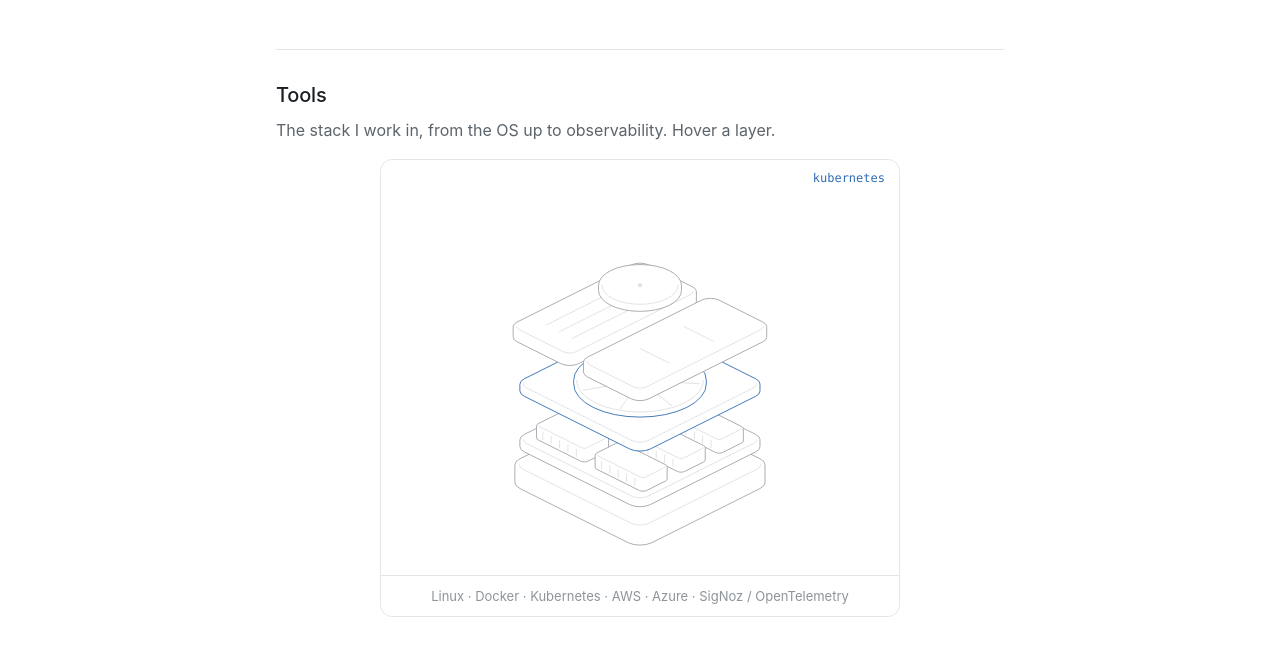
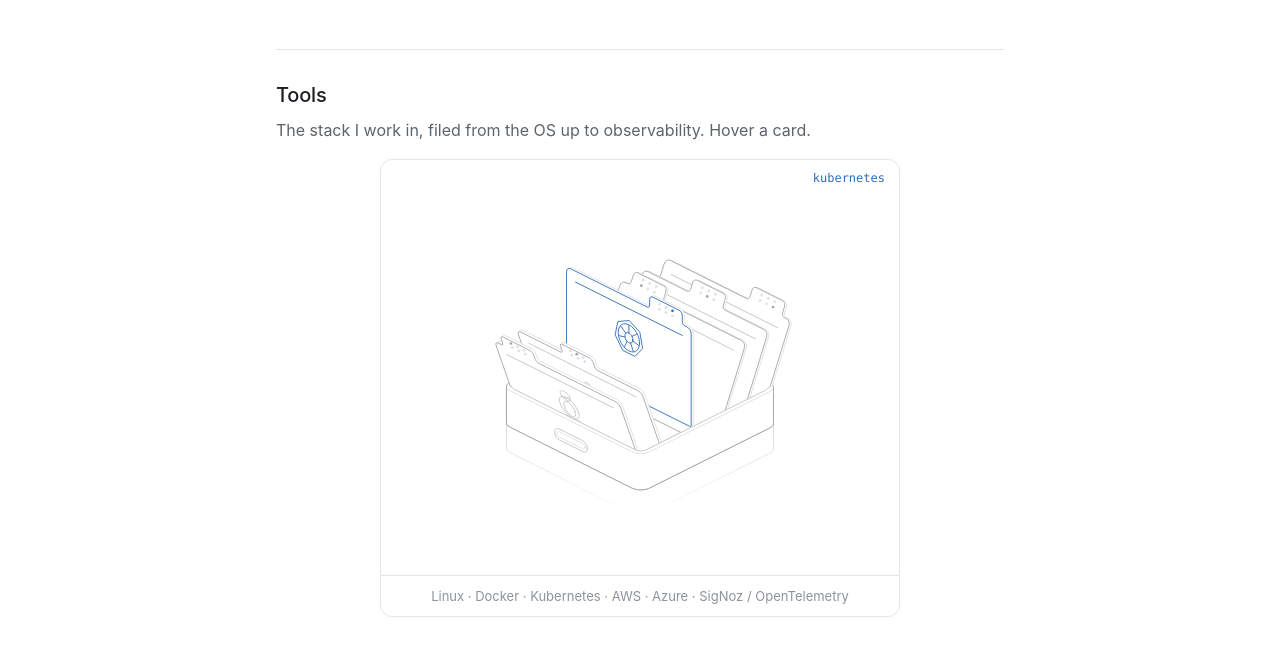
Before and after one commit to madhav-wakhare/madhav-wakhare.github.io, a plain HTML site: page index.html in a window 1280 px wide. Shown: the part 722-1386 px from the top of the page. Drawn offline with Linux system fonts and the light colour scheme; a web font is replaced by a local one.

Commit message:
Replace Tools figure with card tray and add tool icons

```diff
--- a/assets/hairline/host.js
+++ b/assets/hairline/host.js
@@ -14,7 +14,7 @@ window.hairline = function (figure) {
   stage.setAttribute("aria-label", figure.means);
   var svg = HL.mk("svg", { viewBox: "0 0 400 320", "aria-hidden": "true" }, stage);
   var read = {
-    set textContent(v) { if (label) label.textContent = v === "rest" ? "hover a layer" : v; },
+    set textContent(v) { if (label) label.textContent = v === "rest" ? "hover a card" : v; },
   };
   figure.mount({ stage: stage, svg: svg, read: read }, figure.range[1]);
   read.textContent = "rest";
--- /dev/null
+++ b/assets/hairline/shelf.js
@@ -0,0 +1,198 @@
+/**
+ * Shelf: a rounded tray of six index cards, one per tool in an SRE's kit,
+ * filed front to back from Linux up to observability. The card under the
+ * pointer stands up and lifts; the ones in front lean forward and the ones
+ * behind lean back, staggered outwards from it. Each card's place is punched
+ * on its tab in a 3 x 2 grid; its tool's name goes to the read-out.
+ * The slider is the stagger, in ms. Built on the Riffle pattern.
+ */
+const {
+  Cam, clamp, facing, fillet, fit, hull, open, poly, proj, rad, ringAt, rrect, run, seg,
+  tdone, tset, tval, tween, disposer, mk, place, pointer, reflect, register,
+} = HL;
+
+const N = 6, W = 84, H = 54, G = 15, TW = 22, TH = 7, TABS = [6, 31, 56], TK = 1.4;
+const REST = -12, BACK = -24, FWD = 20, LIFT = 18;
+const TOOLS = ["linux", "docker", "kubernetes", "aws", "azure", "signoz · otel"];
+const X0 = -5, X1 = W + 5, Y0 = -9, Y1 = (N - 1) * G + 9, WH = 20, WR = 6, WT = 2.4;
+
+/** A run of points ordered left to right on screen. */
+const LR = (pts) => (pts[0][0] <= pts[pts.length - 1][0] ? pts : pts.slice().reverse());
+
+/** The tray, which never moves: `far` is painted before the cards, `near` after them; each entry is [d, class]. */
+function tray(P, front, outer, inner) {
+  // far half: body, the rim's inner edge, and the floor seam along the far walls
+  const far = [
+    [poly(hull(ringAt(P, outer, 0).concat(ringAt(P, outer, WH)))), "sil"],
+    [poly(ringAt(P, inner, WH)), "nf"],
+    [open(ringAt(P, run(inner, (q) => !front(q)), 2.5)), "nf lo"],
+  ];
+  // near half: one opaque piece from the rim's inner edge down to the floor
+  const iF = LR(ringAt(P, run(inner, front), WH)), oT = LR(ringAt(P, run(outer, front), WH)), oB = LR(ringAt(P, run(outer, front), 0));
+  // a finger pull, set into the front
+  const hx = (X0 + X1) / 2, onFront = (ring) => ring.map((q) => P(q.u, Y1, q.v));
+  const near = [
+    [poly([...iF, oT[oT.length - 1], ...oB.slice().reverse(), oT[0]]), "fo"],
+    [open(oT), "nf lo"],
+    [open(iF), "nf"],
+    [open([oT[0], ...oB, oT[oT.length - 1]]), "nf sil"],
+    [poly(onFront(rrect(hx - 11, 6.5, hx + 11, 12.5, 3, 5))), "nf"],
+    [poly(onFront(rrect(hx - 9.4, 8, hx + 9.4, 11, 1.5, 5))), "nf lo"],
+  ];
+  return { far, near };
+}
+
+// Outline icons per tool, unit coords (y up), as [points, closed]; drawn on the card face. Departs from rule 10 at the owner's request.
+const arc = (cx, cy, rx, ry, a0, a1, n = 18) => Array.from({ length: n + 1 }, (_, k) => { const a = rad(a0 + ((a1 - a0) * k) / n); return [cx + Math.cos(a) * rx, cy + Math.sin(a) * ry]; });
+const ring = (cx, cy, rx, ry) => [arc(cx, cy, rx, ry, 0, 360, 24), true];
+const box = (x, y, w, h) => [[[x, y], [x + w, y], [x + w, y + h], [x, y + h]], true];
+const ICONS = [
+  // linux: a penguin
+  [ring(0, 0.6, 0.32, 0.32), ring(0, -0.22, 0.62, 0.72), ring(0, -0.32, 0.36, 0.5),
+   [[[-0.12, 0.5], [0, 0.4], [0.12, 0.5]], false],
+   [[[-0.5, -0.96], [-0.14, -0.96]], false], [[[0.14, -0.96], [0.5, -0.96]], false]],
+  // docker: a whale carrying containers
+  [box(-0.66, -0.1, 0.26, 0.26), box(-0.38, -0.1, 0.26, 0.26), box(-0.1, -0.1, 0.26, 0.26), box(0.18, -0.1, 0.26, 0.26),
+   box(-0.38, 0.18, 0.26, 0.26), box(-0.1, 0.18, 0.26, 0.26), box(-0.1, 0.46, 0.26, 0.26),
+   [[[-0.95, -0.12], [-0.85, -0.45], [-0.55, -0.7], [0, -0.76], [0.45, -0.6], [0.75, -0.12], [0.86, 0.06], [0.97, -0.04]], false],
+   [[[-0.95, -0.12], [0.75, -0.12]], false]],
+  // kubernetes: a seven-spoke helm
+  (() => {
+    const hept = [];
+    for (let k = 0; k < 7; k++) { const a = rad(90 + (360 * k) / 7); hept.push([Math.cos(a) * 0.95, Math.sin(a) * 0.95]); }
+    const spokes = hept.map(([x, y]) => [[[x * 0.27, y * 0.27], [x * 0.72, y * 0.72]], false]);
+    return [[hept, true], ring(0, 0, 0.27, 0.27), ring(0, 0, 0.72, 0.72), ...spokes];
+  })(),
+  // aws: a cloud with a smile-arrow under it
+  [[[[-0.85, -0.05], ...arc(-0.45, 0.14, 0.3, 0.3, 190, 75), ...arc(0.05, 0.32, 0.4, 0.4, 160, 20), ...arc(0.5, 0.12, 0.3, 0.3, 95, -20), [0.85, -0.05]], true],
+   [arc(0, 0.12, 0.72, 0.6, 222, 318), false],
+   [[[0.36, -0.22], [0.54, -0.28], [0.5, -0.1]], false]],
+  // azure: two blades leaning into an A
+  [[[[-0.8, -0.8], [-0.12, 0.85], [0.18, 0.85], [-0.36, -0.8]], true],
+   [[[0.06, 0.3], [0.82, -0.8], [-0.12, -0.8], [0.3, -0.5]], true]],
+  // signoz / opentelemetry: a telescope on a tripod
+  [[[[-0.85, 0.08], [0.6, 0.66], [0.76, 0.28], [-0.7, -0.3]], true],
+   [[[0.42, 0.59], [0.58, 0.21]], false],
+   [[[-0.02, 0.12], [-0.48, -0.92]], false], [[[-0.02, 0.12], [0.44, -0.92]], false], [[[-0.02, 0.12], [-0.02, -0.92]], false]],
+];
+const IC = { u: W / 2, v: 32, s: 10 };
+
+/** Card i, back to front: its number (6 at the back), which of three tab positions it takes, and its filleted outline, upright in its own plane. */
+function card(i) {
+  const n = N - i, t0 = TABS[(N - 1 - i) % 3];
+  const shape = fillet(
+    [[0, 0], [W, 0], [W, H], [t0 + TW, H], [t0 + TW, H + TH], [t0, H + TH], [t0, H], [0, H]],
+    [1, 1, 3.2, 1.8, 2.4, 2.4, 1.8, 3.2],
+  );
+  return { n, t0, shape };
+}
+
+/** Card i leaning th degrees (negative leans back) and lifted by `lift`: its paths, and where its eight punches sit. */
+function pose(P, i, n, t0, shape, th, lift) {
+  const yb = i * G, s = Math.sin(rad(th)), c = Math.cos(rad(th));
+  const w = (u, v) => P(u, yb + v * s, v * c + lift);
+  const wb = (u, v) => P(u, yb + v * s - TK * c, v * c + TK * s + lift);
+  const punch = [];
+  for (let k = 0; k < 6; k++) punch.push(w(t0 + TW / 2 + ((k % 3) - 1) * 4.4, H + TH / 2 + (0.5 - Math.floor(k / 3)) * 2.8));
+  return {
+    back: poly(shape.map((p) => wb(p[0], p[1]))),
+    face: poly(shape.map((p) => w(p[0], p[1]))),
+    head: seg(w(6, H - 6), w(W - 6, H - 6)),
+    rules: ICONS[n - 1].map(([pts, closed]) => (closed ? poly : open)(pts.map(([x, y]) => w(IC.u + x * IC.s, IC.v + y * IC.s)))).join(""),
+    punch,
+  };
+}
+
+function mount({ stage, svg, read }, value) {
+  const bag = disposer();
+  let stag = value;
+
+  // The camera is fitted to the tray with a card lifted, so nothing leaves the frame in any pose.
+  const C = Cam(45, 0.5, 1.62);
+  fit(C, [[X0, Y0, 0], [X1, Y1, -8], [X1, Y0, 0], [X0, Y1, 0], [X0, Y0, H + TH], [X1, Y0, H + TH + LIFT]], 200, 166);
+  const P = proj(C), front = facing(C);
+  const outer = rrect(X0, Y0, X1, Y1, WR, 6), inner = rrect(X0 + WT, Y0 + WT, X1 - WT, Y1 - WT, WR - WT, 6);
+  const paths = tray(P, front, outer, inner);
+
+  const g = mk("g", {}, svg);
+  reflect(svg, g, P, front, outer, 0, 14);
+  for (const [d, cls] of paths.far) mk("path", { d, class: cls }, g);
+
+  const cards = [];
+  for (let i = 0; i < N; i++) {
+    const { n, t0, shape } = card(i);
+    const grp = mk("g", {}, g);
+    const back = mk("path", { class: "lo" }, grp), face = mk("path", { class: "sil" }, grp);
+    const head = mk("path", { class: "nf" }, grp), rules = mk("path", { class: "nf" }, grp);
+    // the card's number, punched in a 3 × 2 grid on its tab
+    const punch = [];
+    for (let k = 0; k < 6; k++) punch.push(mk("circle", { r: 1.05, class: "dot " + (k === n - 1 ? "m" : "off") }, grp));
+    cards.push({ n, t0, shape, back, face, head, rules, punch, a: tween(REST), z: tween(0) });
+  }
+
+  for (const [d, cls] of paths.near) mk("path", { d, class: cls }, g);
+
+  // hit bands: oblique strips along the RESTING top edges. They never move, and nothing draws them.
+  const top = (i) => P(W / 2, i * G + H * Math.sin(rad(REST)), H * Math.cos(rad(REST)));
+  const c0 = top(0), c1 = top(1), d = [c1[0] - c0[0], c1[1] - c0[1]];
+  const px0 = P(0, 0, 0), px1 = P(1, 0, 0), ex = [px1[0] - px0[0], px1[1] - px0[1]];
+  const HALF = W / 2 + 6, det = d[0] * ex[1] - d[1] * ex[0];
+
+  /** The card whose band holds the point, in the band's own (s, r) coordinates; -1 outside. */
+  function hit([x, y]) {
+    const qx = x - c0[0], qy = y - c0[1];
+    const s = (qx * ex[1] - qy * ex[0]) / det, r = (d[0] * qy - d[1] * qx) / det;
+    if (Math.abs(r) > HALF || s < -0.5 || s > N + 1) return -1;
+    return clamp(Math.round(s), 0, N - 1);
+  }
+
+  function draw(i, th, lift) {
+    const cd = cards[i], q = pose(P, i, cd.n, cd.t0, cd.shape, th, lift);
+    cd.back.setAttribute("d", q.back);
+    cd.face.setAttribute("d", q.face);
+    cd.head.setAttribute("d", q.head);
+    cd.rules.setAttribute("d", q.rules);
+    cd.punch.forEach((el, k) => place(el, q.punch[k]));
+  }
+
+  const B = register(stage, (_dt, now) => {
+    let moving = false;
+    cards.forEach((cd, i) => { draw(i, tval(cd.a, now), tval(cd.z, now)); if (!tdone(cd.a, now) || !tdone(cd.z, now)) moving = true; });
+    return moving;
+  });
+  bag.add(B.unregister);
+
+  let act = -1;
+  const caption = (a) => (a < 0 ? "rest" : TOOLS[N - 1 - a]);
+  /** Pulls card a (-1 puts them all back). The stagger spreads out from the card pulled, or the one let go. */
+  function setActive(a) {
+    if (a === act) return;
+    const now = performance.now(), from = a >= 0 ? a : act;
+    act = a;
+    cards.forEach((cd, i) => {
+      const delay = Math.abs(i - from) * stag;
+      const th = a < 0 ? REST : i < a ? BACK : i > a ? FWD : 0;
+      tset(cd.a, th, now, delay); tset(cd.z, a === i ? LIFT : 0, now, delay);
+      cd.face.classList.toggle("hi", i === a); cd.head.classList.toggle("hi", i === a); cd.rules.classList.toggle("hi", i === a); cd.punch[cd.n - 1].classList.toggle("m", i !== a);
+    });
+    read.textContent = caption(a);
+    B.wake();
+  }
+
+  bag.add(pointer(stage, { move: (p) => setActive(hit(p)), leave: () => setActive(-1) }));
+  bag.add(() => svg.replaceChildren());
+
+  return {
+    set: (v) => { stag = v; },
+    destroy: bag.dispose,
+  };
+}
+
+hairline({
+  name: "shelf",
+  means: "Six tools filed in a tray, Linux to observability: the card under the pointer stands up, its neighbours lean away.",
+  rules: [1, 2, 8],
+  range: [0, 40, 90],
+  tour: [[160, 160], [200, 120], [280, 120], null],
+  mount,
+});
--- a/assets/hairline/stack.js
+++ /dev/null
@@ -1,158 +0,0 @@
-/**
- * Stack: an SRE's toolchain as a stack of plates. Linux is the bedrock slab,
- * Docker a tray of containers, Kubernetes a flat seven-spoke wheel, then two
- * cloud plates side by side (AWS, Azure), and an observability dish
- * (SigNoz / OpenTelemetry) on top, watching everything below. The pointer
- * picks a layer: everything above it lifts away, staggered outwards, so its
- * top shows, and its edge turns bright. The slider is the lift, in world units.
- */
-const {
-  Cam, circ, clamp, facing, fit, proj, prism, rings, seg, unproj,
-  tween, tset, tval, tdone, disposer, mk, solid, put, register, pointer,
-} = HL;
-
-const W = 90, CX = 45, CY = 45;
-// rest pose: each part's base height; the gaps between levels are uneven on purpose (rule 05)
-const Z = { linux: 0, docker: 20, k8s: 44, cloud: 61, otel: 80 };
-const TOP = [10, 31, 50, 67, 90];            // each level's rest top, for the hit test
-const NAMES = ["linux", "docker", "kubernetes", "aws", "azure", "signoz · otel"];
-const LEVEL = [0, 1, 2, 3, 3, 4];            // part -> level
-const RAISE = 0.35;                          // the chosen part lifts this share of the lift
-
-/** A circular ring centred on the plate. */
-const disc = (r, n = 32) => circ(r, n).map((q) => ({ ...q, u: q.u + CX, v: q.v + CY }));
-
-function mount({ stage, svg, read }, value) {
-  const bag = disposer();
-  let lift = value;
-
-  const C = Cam(45, 0.5, 1.6);
-  fit(C, [[0, 0, 0], [W, W, 0], [W, 0, 0], [0, W, 0], [0, 0, 90 + 30], [W, W, 90 + 30]], 200, 166);
-  const P = proj(C), front = facing(C);
-  const g = mk("g", {}, svg);
-
-  // Each part: a list of solids (ring, inner, z0, z1 relative to the part's base) and extra marks.
-  const box = (x0, y0, x1, y1, r, b, z0, z1) => { const [ring, inner] = rings(x0, y0, x1, y1, r, b); return { ring, inner, z0, z1 }; };
-  const round = (r, b, z0, z1) => ({ ring: disc(r), inner: disc(r - b), z0, z1 });
-
-  const crates = [];
-  for (const y0 of [10, 36, 62]) for (const x0 of [8, 48]) crates.push(box(x0, y0, x0 + 34, y0 + 18, 2.5, 1, 4, 11));
-  crates.sort((a, b) => a.ring[0].u + a.ring[0].v - (b.ring[0].u + b.ring[0].v));
-
-  const defs = [
-    { base: Z.linux, solids: [box(0, 0, W, W, 8, 2, 0, 10)] },
-    { base: Z.docker, solids: [box(2, 2, W - 2, W - 2, 7, 1.6, 0, 4), ...crates], ribs: true },
-    { base: Z.k8s, solids: [box(2, 2, W - 2, W - 2, 7, 1.6, 0, 4), round(32, 1.4, 4, 6)], spokes: true, hub: round(8, 1, 6, 8) },
-    { base: Z.cloud, solids: [box(0, 0, 42, W, 6, 1.6, 0, 6)], grooves: "aws" },
-    { base: Z.cloud, solids: [box(48, 0, W, W, 6, 1.6, 0, 6)], grooves: "azure" },
-    { base: Z.otel, solids: [round(5, 0.8, 0, 7), round(20, 1.6, 7, 10)], beacon: true },
-  ];
-
-  // Paint bottom to top; within a part, back to front (rule 06).
-  const parts = defs.map((d) => {
-    const grp = mk("g", {}, g);
-    const p = { ...d, grp, el: [], marks: null, dot: null, off: tween(0) };
-    d.solids.forEach((s, k) => {
-      p.el.push(solid(grp));
-      if (k === 1 && d.spokes) p.marks = mk("path", { class: "nf lo" }, grp);
-    });
-    if (d.ribs || d.grooves) p.marks = mk("path", { class: "nf lo" }, grp);
-    if (d.hub) p.hubEl = solid(grp);
-    if (d.beacon) p.dot = mk("circle", { r: 1.6, class: "dot" }, grp);
-    return p;
-  });
-
-  function draw(p, z) {
-    p.solids.forEach((s, k) => put(p.el[k], prism(P, front, s.ring, s.inner, z + s.z0, z + s.z1)));
-    if (p.ribs) {
-      // container ribs on each crate's front long face
-      let d = "";
-      for (const s of p.solids.slice(1)) {
-        const x0 = s.ring.reduce((m, q) => Math.min(m, q.u), 1e9), y1 = s.ring.reduce((m, q) => Math.max(m, q.v), -1e9);
-        for (let i = 1; i < 6; i++) d += seg(P(x0 + i * 5.7, y1, z + s.z0 + 1.5), P(x0 + i * 5.7, y1, z + s.z1 - 1.5));
-      }
-      p.marks.setAttribute("d", d);
-    }
-    if (p.spokes) {
-      let d = "";
-      for (let i = 0; i < 7; i++) {
-        const a = (i / 7) * Math.PI * 2 - Math.PI / 2;
-        d += seg(P(CX + Math.cos(a) * 9, CY + Math.sin(a) * 9, z + 6), P(CX + Math.cos(a) * 29, CY + Math.sin(a) * 29, z + 6));
-      }
-      p.marks.setAttribute("d", d);
-      put(p.hubEl, prism(P, front, p.hub.ring, p.hub.inner, z + p.hub.z0, z + p.hub.z1));
-    }
-    if (p.grooves) {
-      let d = "";
-      if (p.grooves === "aws") for (const x of [12, 21, 30]) d += seg(P(x, 14, z + 6), P(x, W - 14, z + 6));
-      else for (const y of [30, 60]) d += seg(P(60, y, z + 6), P(W - 10, y, z + 6));
-      p.marks.setAttribute("d", d);
-    }
-    if (p.dot) { const q = P(CX, CY, z + 10); p.dot.setAttribute("cx", q[0]); p.dot.setAttribute("cy", q[1]); }
-  }
-
-  const last = parts.map(() => NaN);
-  const B = register(stage, (_dt, now) => {
-    let moving = false;
-    parts.forEach((p, i) => {
-      const z = p.base + tval(p.off, now);
-      if (z !== last[i]) { draw(p, z); last[i] = z; }
-      if (!tdone(p.off, now)) moving = true;
-    });
-    return moving;
-  });
-  bag.add(B.unregister);
-
-  // Hit test on the REST pose (rule 01): the level whose rest top centre is nearest the pointer's
-  // screen height, if the pointer lands on that level's footprint; on the cloud level, x picks the plate.
-  const mid = TOP.map((z) => P(CX, CY, z)[1]);
-  function hit([sx, sy]) {
-    let l = 0;
-    mid.forEach((m, k) => { if (Math.abs(sy - m) < Math.abs(sy - mid[l])) l = k; });
-    const [x, y] = unproj(C, sx, sy, TOP[l]);
-    if (x < -8 || y < -8 || x > W + 8 || y > W + 8) return -1;
-    if (l < 3) return l;
-    if (l === 4) return 5;
-    return x < 45 ? 3 : 4;
-  }
-
-  let act = -1;
-  function retarget(a, from) {
-    const now = performance.now(), la = a < 0 ? -1 : LEVEL[a], lf = from < 0 ? 0 : LEVEL[from];
-    parts.forEach((p, i) => {
-      const li = LEVEL[i], t = a < 0 ? 0 : i === a ? lift * RAISE : li > la ? lift : 0;
-      tset(p.off, clamp(t, 0, 30), now, Math.abs(li - lf) * 45);
-    });
-    B.wake();
-  }
-  function setActive(a) {
-    if (a === act) return;
-    const from = a >= 0 ? a : act;
-    act = a;
-    parts.forEach((p, i) => {
-      p.el.forEach((s) => s.sil.classList.toggle("hi", i === a));
-      if (p.hubEl) p.hubEl.sil.classList.toggle("hi", i === a);
-    });
-    parts[5].dot.setAttribute("class", a < 0 || a === 5 ? "dot" : "dot off");
-    read.textContent = a < 0 ? "rest" : NAMES[a];
-    retarget(a, from);
-  }
-
-  read.textContent = "rest";
-  bag.add(pointer(stage, { move: (p) => setActive(hit(p)), leave: () => setActive(-1) }));
-  bag.add(() => svg.replaceChildren());
-
-  return {
-    set: (v) => { lift = v; if (act >= 0) retarget(act, act); },
-    destroy: bag.dispose,
-  };
-}
-
-hairline({
-  name: "stack",
-  means: "A toolchain as a stack of plates, Linux up to observability: the layer under the pointer opens up and lights.",
-  rules: [1, 2, 5, 10],
-  range: [10, 20, 30],
-  tour: [[200, 236], [200, 180], [200, 124], null],
-  mount,
-});
--- a/assets/style.css
+++ b/assets/style.css
@@ -264,7 +264,7 @@ li::marker { color: var(--text-faint); }
 /* ---------- Empty state (writing page before the first post) ---------- */
 .empty { text-align: center; color: var(--text-muted); margin: 24px 0; }
 
-/* ---------- Tools figure (Hairline "stack") ---------- */
+/* ---------- Tools figure (Hairline "shelf") ---------- */
 :root {
   --hairline-plate: var(--bg);
   --hairline-hi: var(--accent);
--- a/index.html
+++ b/index.html
@@ -56,10 +56,10 @@
 
     <section class="tools">
       <h2>Tools</h2>
-      <p class="tools-sub">The stack I work in, from the OS up to observability. Hover a layer.</p>
+      <p class="tools-sub">The stack I work in, filed from the OS up to observability. Hover a card.</p>
       <figure class="tool-figure">
-        <span class="tool-read" data-hairline-read>hover a layer</span>
-        <div class="tool-stage" data-hairline-host="stack"></div>
+        <span class="tool-read" data-hairline-read>hover a card</span>
+        <div class="tool-stage" data-hairline-host="shelf"></div>
         <figcaption>Linux &middot; Docker &middot; Kubernetes &middot; AWS &middot; Azure &middot; SigNoz / OpenTelemetry</figcaption>
       </figure>
     </section>
@@ -76,6 +76,6 @@
   <script>document.getElementById("year").textContent = new Date().getFullYear();</script>
   <script src="assets/hairline/kernel.js" defer></script>
   <script src="assets/hairline/host.js" defer></script>
-  <script src="assets/hairline/stack.js" defer></script>
+  <script src="assets/hairline/shelf.js" defer></script>
 </body>
 </html>
```
